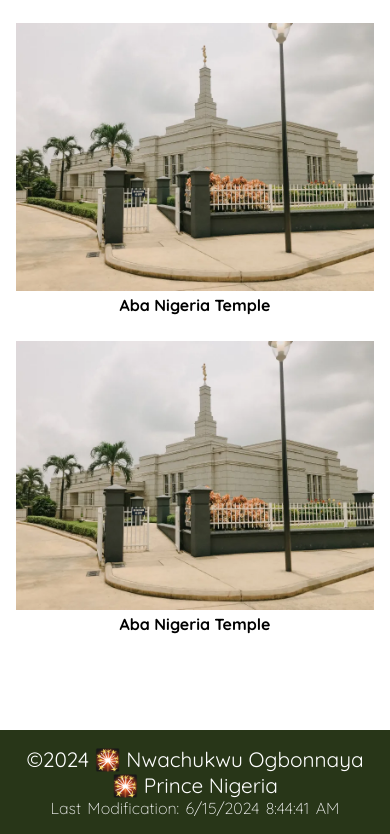
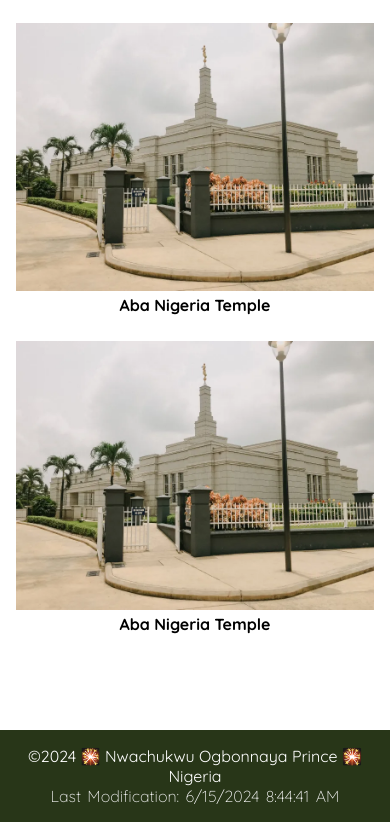
Before and after one commit to nwaxon2020/wdd131, a plain HTML site: page temples.html in a window 390 px wide. Shown: the part 2375-3209 px from the top of the page. Drawn offline with Linux system fonts and the light colour scheme.

Commit message:
font adjustment for footer

```diff
--- a/styles/temples.css
+++ b/styles/temples.css
@@ -38,4 +38,8 @@
         padding: 0 1rem;
     }
 
+    footer p {
+        font-size: 1rem;
+    }
+
 }
--- a/temples.html
+++ b/temples.html
@@ -80,7 +80,7 @@
         </div>
     </main>
     <footer>
-        <p>&copy;<span id="currentyear"></span> 🎇 Nwachukwu Ogbonnaya 🎇 Prince Nigeria</p>
+        <p>&copy;<span id="currentyear"></span> 🎇 Nwachukwu Ogbonnaya Prince 🎇 Nigeria</p>
         <p id="lastModified"> lastModified </p>
     </footer>
 </body>
```
